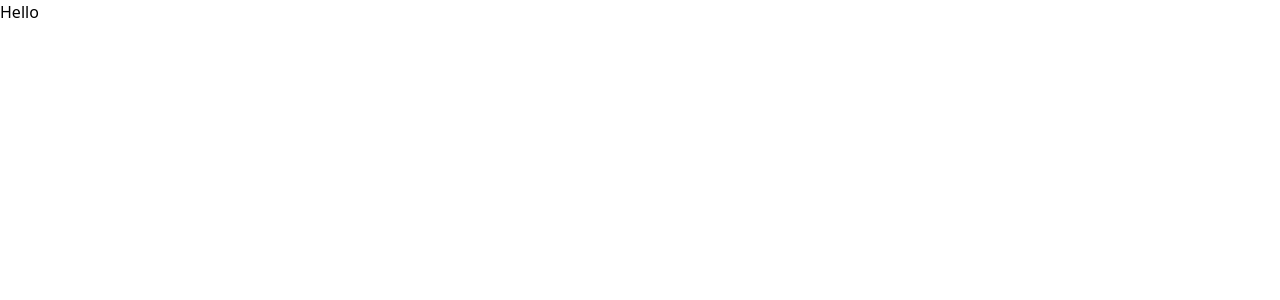
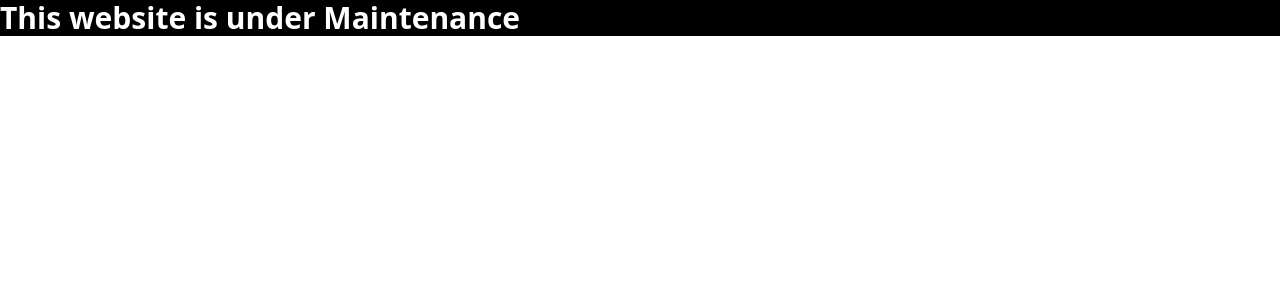
Before and after one commit to ayushshukla8920/instaform-nextJS, a Next.js app: page / in a window 1280 px wide. Shown: the top 300 px of the page. Built offline with nearby package versions, Linux system fonts and the light colour scheme.

Commit message:
Update page.js

```diff
--- a/app/page.js
+++ b/app/page.js
@@ -2,8 +2,8 @@ import React from 'react'
 
 const Page = () => {
   return (
-    <div>
-      Hello
+    <div className='bg-black text-white text-3xl font-semibold'>
+      This website is under Maintenance
     </div>
   )
 }
```
